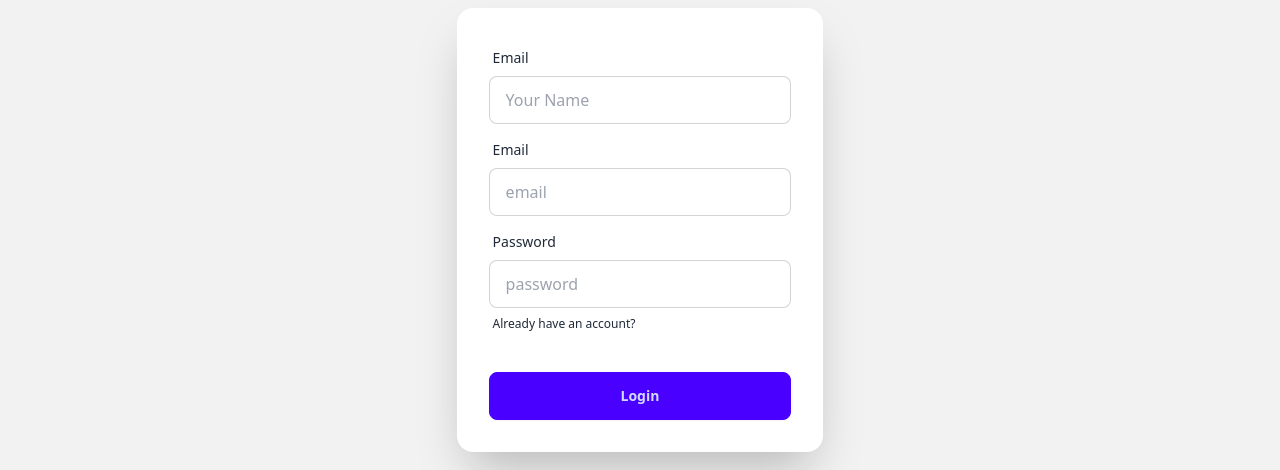
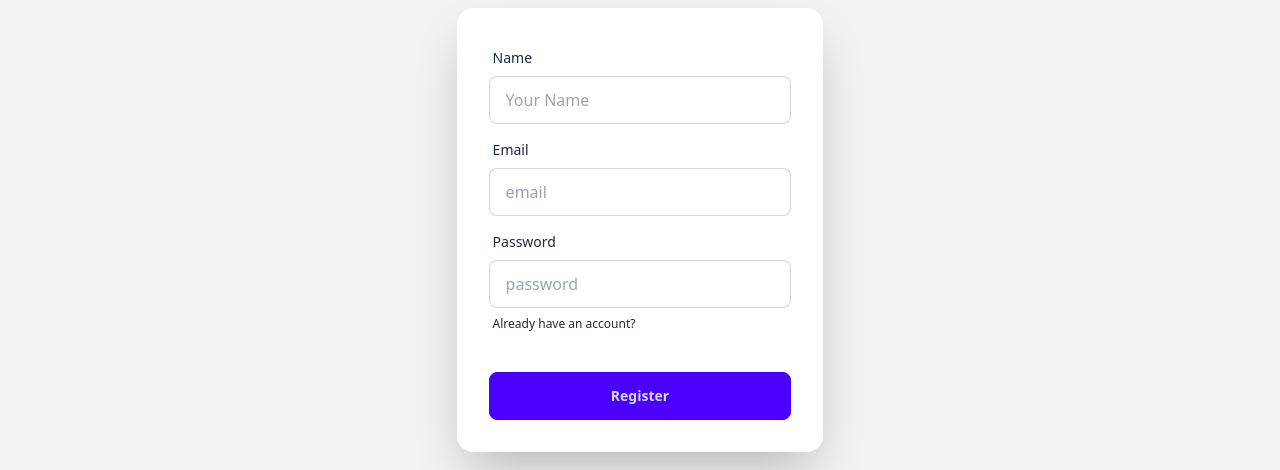
Before and after one commit to mrfhmd7/auth-firebase-context-tailwind, a React (Vite) app: page /register in a window 1280 px wide. Shown: the part 266-736 px from the top of the page. Built offline with nearby package versions, Linux system fonts and the light colour scheme.

Commit message:
getting user by createUser

```diff
--- a/src/__steps__.js
+++ b/src/__steps__.js
@@ -10,3 +10,8 @@
  * 1. main.jsx set AuthProvider
  * 2. inside provider access children props and then use.
 * */
+
+/**
+ * 1. break down the create user function
+ * 2. auth provider will have auth and pass email and password from register
+ */
--- a/src/components/Register.jsx
+++ b/src/components/Register.jsx
@@ -4,16 +4,27 @@ import { AuthContext } from '../providers/AuthProviders';
 
 const Register = () => {
 
-     const {user} = useContext(AuthContext);
-     console.log(user);
+     const { user, createUser } = useContext(AuthContext);
+     // console.log(user, createUser);
 
      const handleRegister = event => {
+
           event.preventDefault();
           const form = event.target;
           const name = form.name.value;
           const email = form.email.value;
           const password = form.password.value;
           console.log(name, email, password);
+
+          createUser(email, password)
+               .then(result => {
+                    const loggedInUser = result.user;
+                    console.log(loggedInUser);
+                    form.reset();
+               })
+               .catch(error => {
+                    console.log(error);
+               })
      };
 
      return (
@@ -26,7 +37,7 @@ const Register = () => {
                          <form onSubmit={handleRegister} className="card-body">
                               <div className="form-control">
                                    <label className="label">
-                                        <span className="label-text">Email</span>
+                                        <span className="label-text">Name</span>
                                    </label>
                                    <input type="text" name="name" placeholder="Your Name" className="input input-bordered" required />
                               </div>
@@ -46,7 +57,7 @@ const Register = () => {
                                    </label>
                               </div>
                               <div className="form-control mt-6">
-                                   <button className="btn btn-primary">Login</button>
+                                   <button className="btn btn-primary">Register</button>
                               </div>
                          </form>
                     </div>
--- a/src/providers/AuthProviders.jsx
+++ b/src/providers/AuthProviders.jsx
@@ -1,5 +1,5 @@
 import React, { createContext, useState } from 'react';
-import { getAuth } from "firebase/auth";
+import { createUserWithEmailAndPassword, getAuth } from "firebase/auth";
 import app from '../firebase/firebase.config';
 
 export const AuthContext = createContext(null);
@@ -10,8 +10,13 @@ const AuthProviders = ({ children }) => {
 
      const [user, setUser] = useState(null);
 
+     const createUser = (email, password) => {
+          return createUserWithEmailAndPassword(auth, email, password)
+     }
+
      const authInfo = {
           user,
+          createUser
      }
 
      // const user = {displayName: 'Sagor Nodi'}
```
